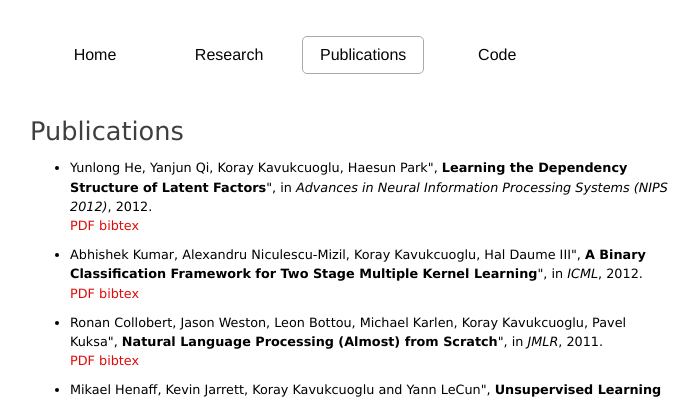
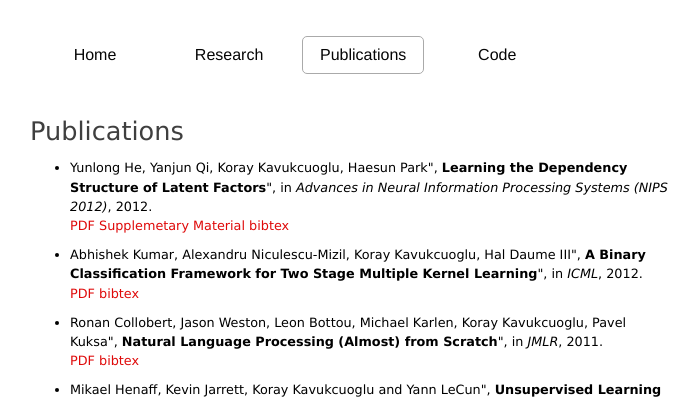
Before and after one commit to koraykv/koraykv.github.com, a Jekyll site: the page built from publications.md, in a window 1280 px wide. Shown: the top 402 px of the page, without its empty margins (290-990 px from the left). Built offline with Jekyll 4.4.1, drawn with Linux system fonts in a browser that asks for light colours.

Commit message:
Update publications.md

```diff
--- a/publications.md
+++ b/publications.md
@@ -14,6 +14,7 @@
 
 <br>
 <a href="http://cs.nyu.edu/~koray/publis/yunlong-nips-12.pdf">PDF</a>
+<a href="http://cs.nyu.edu/~koray/publis/yunlong-nips-12-supp.pdf">Supplemetary Material</a>
 <a href="#" onclick="toggle_visibility('bib-yunlong-nips-12');return false;">bibtex</a>
 </div>
 <div class="bibtex" id="bib-yunlong-nips-12" >
```
